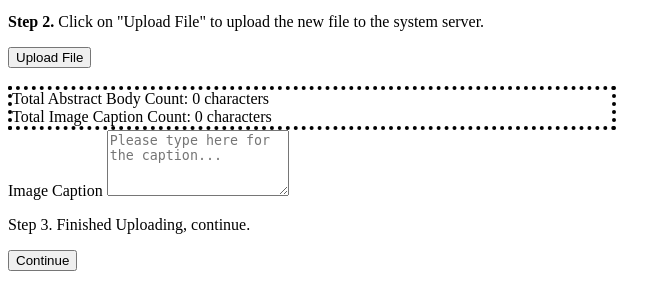
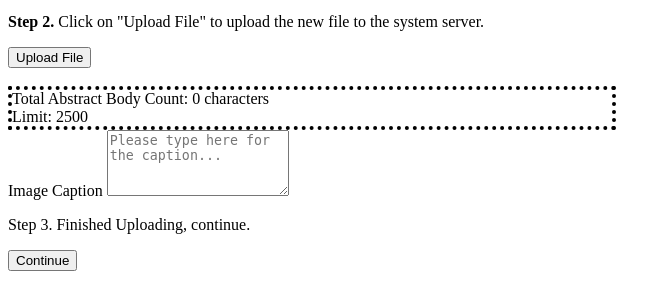
Before and after one commit to slive3718/abstract_asia_pacific, a CodeIgniter 4 app: template app/Views/event/presentation_upload.php in a window 1280 px wide. Shown: the part 1323-1623 px from the top of the page, without its empty margins (0-671 px from the left). Run offline with PHP 8.4 and a stand-in for CodeIgniter, Linux system fonts and the light colour scheme; the template is opened without the code that fills it, so the values that code supplies are empty; some libraries are stand-ins or nearby versions.

Commit message:
counter changes

```diff
--- a/app/Controllers/User.php
+++ b/app/Controllers/User.php
@@ -237,7 +237,7 @@ class User extends BaseController
             'results'                => $post['results'] ?? null,
             'conclusions'            => $post['conclusions'] ?? null,
             'additional_notes'       => $post['additional_notes'] ?? null,
-            'total_words_count'       => $post['total_words_count'] ?? null,
+            'abstract_body_count'       => $post['abstract_body_count'] ?? null,
         ];
 
         try {
@@ -294,7 +294,7 @@ class User extends BaseController
             'results'                => isset($post['results']) ? trim($post['results']) : $existingPaper['results'],
             'conclusions'            => isset($post['conclusions']) ? trim($post['conclusions']) : $existingPaper['conclusions'],
             'additional_notes'       => isset($post['additional_notes']) ? trim($post['additional_notes']) : $existingPaper['additional_notes'],
-            'total_words_count'      => isset($post['total_words_count']) ? trim($post['total_words_count']) : $existingPaper['total_words_count'],
+            'abstract_body_count'      => isset($post['abstract_body_count']) ? trim($post['abstract_body_count']) : $existingPaper['abstract_body_count'],
             'min_follow_up_period'   => isset($post['min_follow_up_period']) ? trim($post['min_follow_up_period']) : $existingPaper['min_follow_up_period'],
             'is_srs_funded'          => isset($post['is_srs_funded']) ? trim($post['is_srs_funded']) : $existingPaper['is_srs_funded'],
             'primary_investigator'   => isset($post['primary_investigator']) ? trim($post['primary_investigator']) : $existingPaper['primary_investigator'],
--- a/app/Views/event/presentation_upload.php
+++ b/app/Views/event/presentation_upload.php
@@ -38,9 +38,12 @@
                 <button class="btn btn-primary btn-sm uploadFileBtn">Upload File</button> <br><br>
 
 
-                <div class="text-center mx-auto my-2 p-4" style="width: 600px; border:4px dotted black">
-                    Total Abstract Body Count: <span id="abstract_body_character_count" >0 characters</span> <br>
-                    Total Image Caption Count: <span id="image_caption_words_count" >0 characters</span>
+                <div class="text-center m-auto p-4" style="width: 600px; border:4px dotted black">
+                    Total Abstract Body Count: <span id="abstract_body_count">0 characters</span> <br>
+                    <?php if(!empty($paper) && trim($paper['image_caption']) !== ''): ?>
+                        Image Caption Body Count: <span id="image_caption_body_count" >0 characters</span><br>
+                    <?php endif ?>
+                    Limit: 2500
                 </div>
 
                 <label for="image_caption" class="fw-bolder"> Image Caption</label>
@@ -160,11 +163,11 @@
             e.preventDefault();
 
 
-            let total_words_count = `<?= intVal($paper['total_words_count']) ?>`;
+            let abstract_body_count = `<?= intVal($paper['abstract_body_count']) ?>`;
             let image_caption_words_count = parseInt($('#image_caption_words_count').text());
 
 
-            if (image_caption_words_count + parseInt($('#abstract_body_character_count').text()) > 2500) {
+            if (image_caption_words_count + parseInt($('#abstract_body_count').text()) > 2500) {
                 toastr.error('Total Words Count Exceed!')
                 return false;
             }
@@ -231,32 +234,35 @@
 
         })
 
+        image_caption_counter();
+    })
+
+    function image_caption_counter(){
         WordCounterHelper.init(
             'textarea.countWords',  // Textarea selector
             '.counted_words',       // Word count display
-            '#image_caption_words_count' // Total word count display
+            '#image_caption_body_count' // Total word count display
         );
 
+        let abstract_body_character_count = `<?=$paper['abstract_body_count']?>`;
+        $('#abstract_body_count').html(abstract_body_character_count)
+
+        $('textarea.countWords').on('input', function(){
+            let abstract_body_count = $('#abstract_body_count').text();
+            let image_caption_body_count = $('#image_caption_body_count').text();
+
+            if(parseInt(abstract_body_count) + parseInt(image_caption_body_count) > 2500){
+                toastr.error('Total of description already exceed 2500 words!')
+                $('#abstract_body_count').closest('div').addClass('text-danger')
+                $('#abstract_body_count').closest('div').removeClass('text-success')
+            }else{
+                $('#abstract_body_count').closest('div').addClass('text-success')
+                $('#abstract_body_count').closest('div').removeClass('text-danger')
+            }
+        })
 
         $('textarea.countWords').trigger('input');
-
-        let abstract_body_character_count = `<?=$paper['total_words_count']?>`;
-        $('#abstract_body_character_count').html(abstract_body_character_count)
-
-        $('textarea.countWords').on('input', function(){
-            let total_words_count = $('#abstract_body_character_count').text();
-            let image_caption_words_count = $('#image_caption_words_count').text();
-
-            if(parseInt(total_words_count) + parseInt(image_caption_words_count) > 2500){
-                toastr.error('Total of description already exceed 2500 words!')
-                $('#image_caption_words_count').closest('div').addClass('text-danger')
-                $('#image_caption_words_count').closest('div').removeClass('text-success')
-            }else{
-                $('#image_caption_words_count').closest('div').addClass('text-success')
-                $('#image_caption_words_count').closest('div').removeClass('text-danger')
-            }
-        })
-    })
+    }
 
     function getPaperUploads(){
 
```
Also changed, not shown: app/Views/event/papers_submission.php (+61 -31 lines), public/assets/js/submissionFunction.js.
